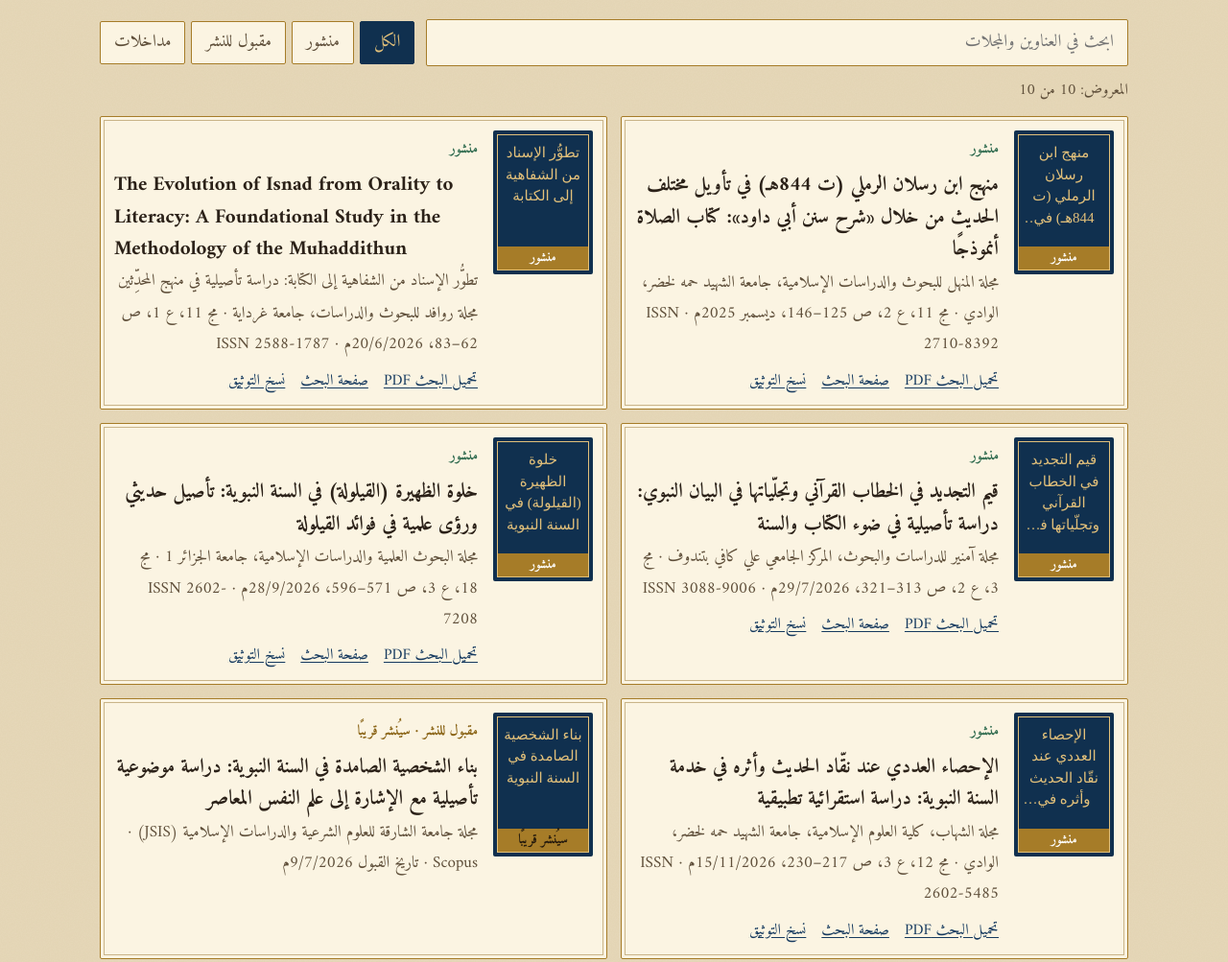
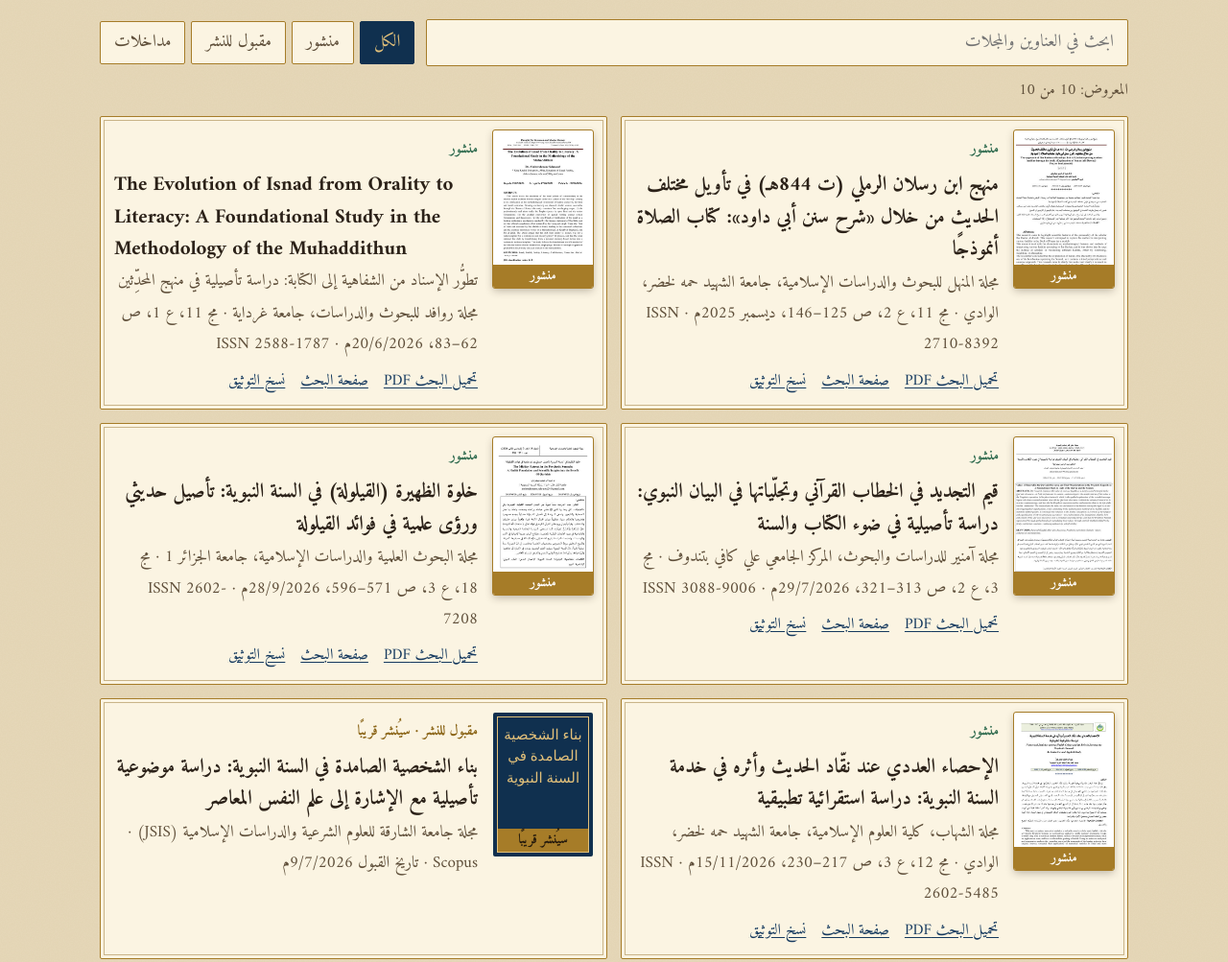
Before and after one commit to dr-abderrahmane-sahraoui/dr-abderrahmane-sahraoui.github.io, a plain HTML site: page index.html in a window 1280 px wide. Shown: the part 1880-2883 px from the top of the page at 96% size. Drawn offline with nearby package versions, Linux system fonts and the light colour scheme; a web font is replaced by a local one.

Commit message:
Add files via upload

```diff
--- a/index.html
+++ b/index.html
@@ -325,6 +325,13 @@ footer b{font-family:"Aref Ruqaa",serif;color:var(--gold2)}
   .hero .wrap{padding-block:24px 78px}
   .frame{width:calc(100% - 12px)}
 }
+
+/* first-page covers */
+.mini.page{display:block;height:164px;padding:0;background:#fff;outline:1px solid var(--gold);outline-offset:0;box-shadow:0 3px 9px rgba(43,33,24,.3);transition:transform .15s}
+.mini.page:hover{transform:translateY(-2px)}
+.mini.page img{display:block;width:100%;height:100%;object-fit:cover;object-position:top}
+.mini.page i{inset:auto 0 0 0}
+@media (max-width:860px){.mini.page{height:130px}}
 </style>
 </head>
 <body>
@@ -493,6 +500,7 @@ function render(){
     <p class="meta">${esc(p.m)} · ${esc(p.d)}</p>
     ${soon?'':`<div class="acts">${p.f?`<a href="papers/${p.f}" download>تحميل البحث PDF</a>`:''}${p.u?`<a href="${ASJP}${p.u}" target="_blank" rel="noopener">صفحة البحث</a>`:''}<button data-c="${i}">نسخ التوثيق</button></div>`}`;
     const rib=p.s==='published'?'منشور':p.s==='accepted'?'سيُنشر قريبًا':'مداخلة';
+    if(p.f)return `<article class="pub cov"><a class="mini page" href="papers/${p.f}" target="_blank" rel="noopener" aria-label="فتح البحث"><img src="assets/covers/${p.f.replace('.pdf','.jpg')}" alt="الصفحة الأولى من البحث" loading="lazy"><i class="published">منشور</i></a><div>${body}</div></article>`;
     return `<article class="pub cov"><div class="mini" aria-hidden="true"><b>${esc((p.a||p.t).split(':')[0])}</b><small>${esc(p.m.split('،')[0])}</small><i class="${p.s}">${rib}</i></div><div>${body}</div></article>`}).join(''):'<p class="empty">لا توجد نتائج مطابقة.</p>';
 }
 q.addEventListener('input',render);
```
